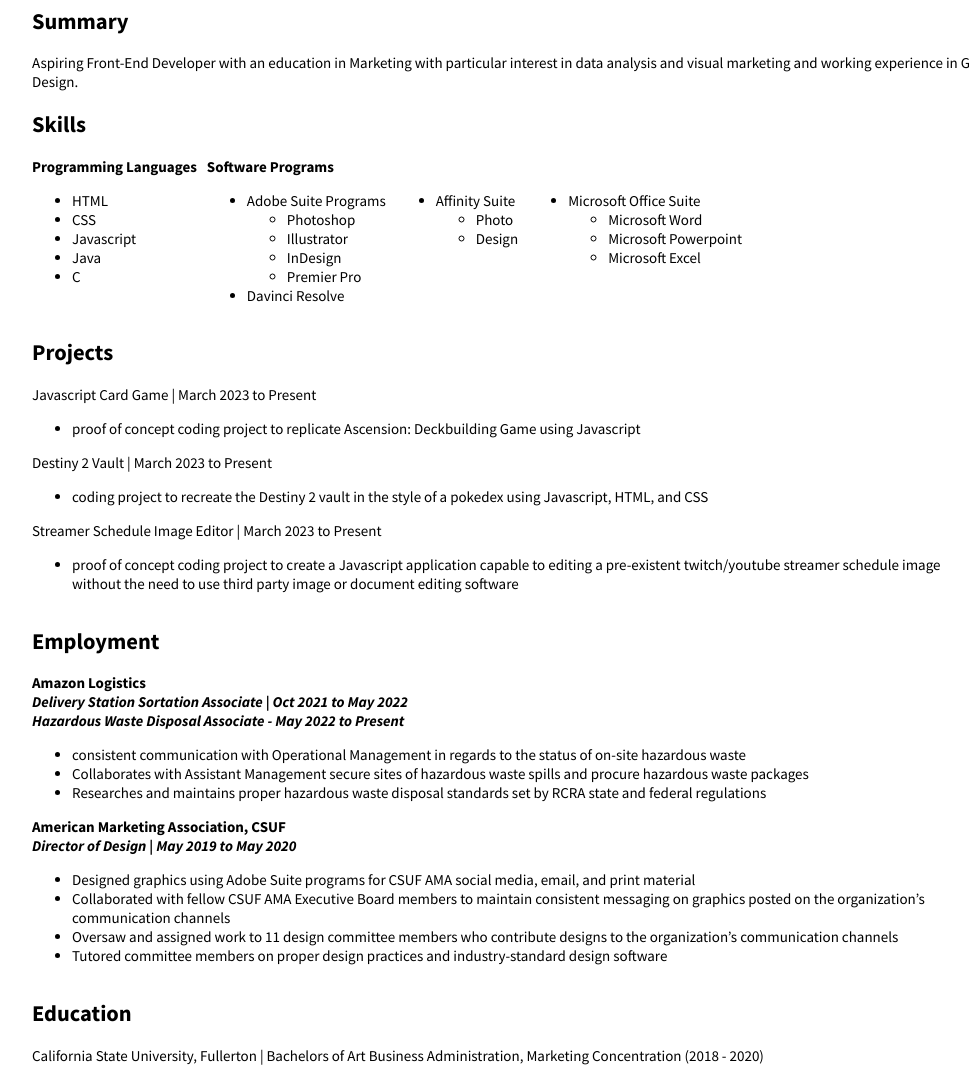
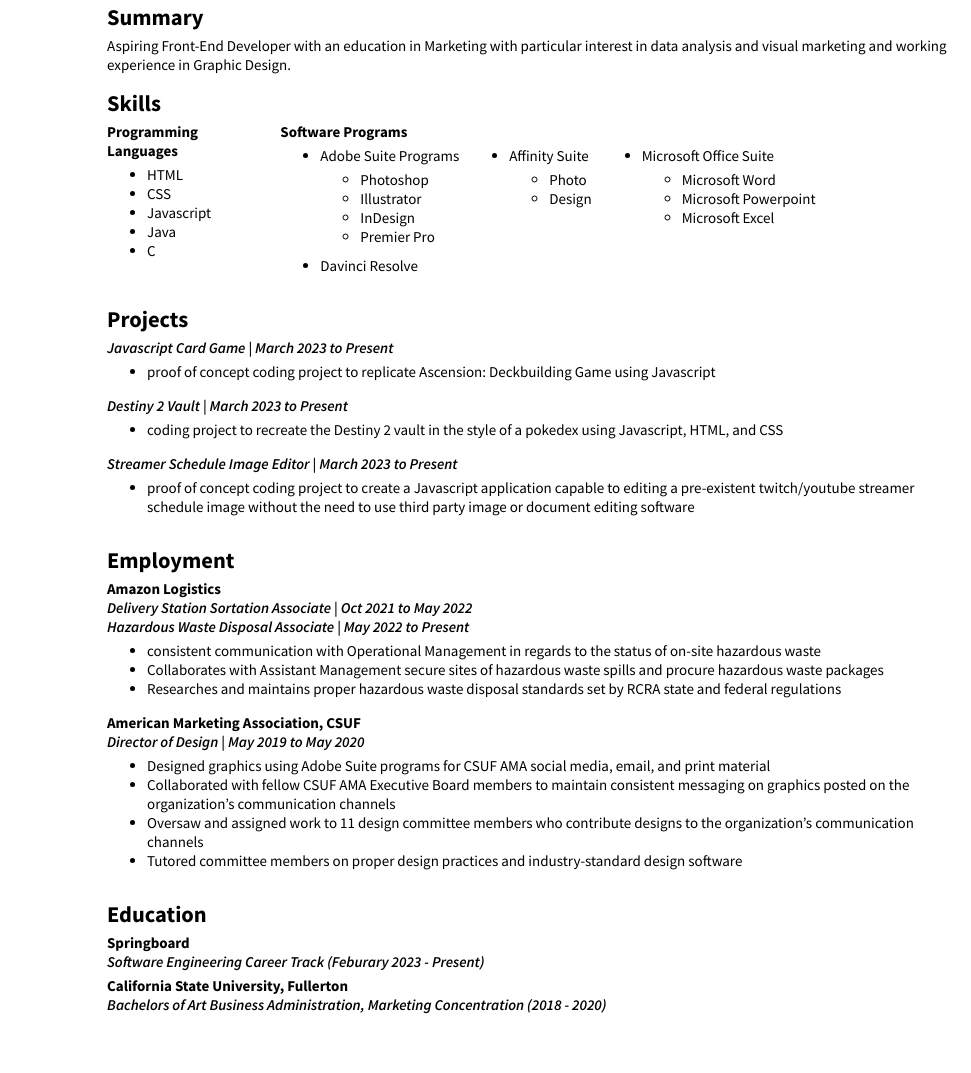
Before and after one commit to cmbagay/Resume, a plain HTML site: page index.html in a window 1280 px wide. Shown: the part 96-1169 px from the top of the page, without its empty margins (108-1079 px from the left). After the commit the page ends 1123 px from the top, so only its background shows below. Drawn offline with Linux system fonts and the light colour scheme.

Commit message:
final code retooling

```diff
--- a/app.css
+++ b/app.css
@@ -2,45 +2,46 @@ body{
     font-size: 15px;
     font-family: 'Source Sans Pro', sans-serif;
 }
-
 h1{
     font-size: 2em;
     margin: 0;
 }
-
 h2{
     font-size: 1.5em;
-    margin: 0, 15px, 0, 0;
+	margin-top: 15px;
+    margin-bottom: 5px;
 }
-
 h3{
     font-size: 1em;
     margin: 0;
 }
-
 h4{
     font-size: 1em;
+    font-weight: 600;
     font-style: italic;
     margin: 0;
 }
+ul{
+    margin-top: 5px;
+}
 
-ul{    max-width: 90%;  }
-
-.floating{
+#floating{
     position: relative;
     text-align: center;
 }
 
-#job{   font-style: italic;    }
+#job{
+    font-style: italic;
+}
 
-.content{
+#content{
 	display: flex;
 	flex-direction: column;
 	flex-wrap: nowrap;
 	justify-content: flex-start;
 
     min-width: 50vw;
-    max-width: 1000px;
+    max-width: 850px;
     margin: auto;
 }
 
@@ -55,7 +56,7 @@ ul{    max-width: 90%;  }
     margin: 0;
 }
 
-.uls{
+#uls{
 	display: flex;
 	flex-direction: row;
 	flex-wrap: nowrap;
@@ -63,7 +64,7 @@ ul{    max-width: 90%;  }
 	align-items: baseline;
 	align-content: stretch;
 
-    margin: auto;
+    margin: 0;
 }
 
 #Programming{
@@ -78,27 +79,27 @@ ul{    max-width: 90%;  }
 	align-items: stretch;
 }
 
-.uls{
-    display: flex;
-    flex-direction: row;
-    flex-wrap: wrap;
-    justify-content: flex-start;
-    align-items: stretch;
-    align-content: flex-start;
-
-    margin: 0;
-}
-
-.softgrams{
+#softgrams{
 	display: flex;
 	flex-direction: row;
 	flex-wrap: wrap;
 	justify-content: flex-start;
 	align-items: stretch;
 	align-content: flex-start;
+
+    column-gap: 50px;
+    row-gap: 10px;
 }
 
-.softgrams div{
-    padding: 5px, 0;
-    margin-right: 50px;
+.school{
+	font-size: 1em;
+	font-weight: 700;
 }
+
+.degree{
+	font-size: 1em;
+    font-weight: 600;
+    font-style: italic;
+
+	margin-bottom: 5px;
+}
--- a/index.html
+++ b/index.html
@@ -4,15 +4,17 @@
     <meta charset="UTF-8">
     <meta http-equiv="X-UA-Compatible" content="IE=edge">
     <meta name="viewport" content="width=device-width, initial-scale=1.0">
-    <title>Cheyenne Babagay</title>
+    <title>Cheyenne Babagay Resume</title>
 
     <link rel="stylesheet" href="app.css">
+
     <link rel="preconnect" href="https://fonts.googleapis.com">
     <link rel="preconnect" href="https://fonts.gstatic.com" crossorigin>
-    <link href="https://fonts.googleapis.com/css2?family=Source+Sans+Pro:ital,wght@0,300;0,400;0,700;1,400;1,700&display=swap" rel="stylesheet">
+    <link href="https://fonts.googleapis.com/css2?family=Source+Sans+Pro:ital,wght@0,300;0,400;0,700;1,400;1,600;1,700&display=swap" rel="stylesheet">
 </head>
 <body>
-    <div class="floating">
+
+    <div id="floating">
         <h1>Cheyenne Babagay</h1>
         <h3 id="job">Front-End Developer</h3>
         <section id="Contacts">
@@ -20,7 +22,7 @@
         </section>
     </div>
 
-    <div class="content">
+    <div id="content">
         <section id="Summary">
             <h2>Summary</h2>
                 <div>
@@ -30,7 +32,7 @@
 
         <section id="Skills">
             <h2>Skills</h2>
-            <div class="uls">
+            <div id="uls">
                 <section id="Programming">
                     <h3>Programming Languages</h3>
                         <ul>
@@ -43,7 +45,7 @@
                 </section>
                 <section id="Software">
                     <h3>Software Programs</h3>
-                        <ul class="softgrams">
+                        <ul id="softgrams">
                             <div id="adobe">
                                 <li>Adobe Suite Programs</li>
                                 <ul>
@@ -80,17 +82,18 @@
 
         <section id="Projects">
             <h2>Projects</h2>
-                <div id="cards">Javascript Card Game | March 2023 to Present
+                <div id="cards">
+                    <h4>Javascript Card Game | March 2023 to Present</h4>
                     <ul>
                         <li>proof of concept coding project to replicate Ascension: Deckbuilding Game using Javascript</li>
                     </ul>
                 </div>
-                <div id="vault"> Destiny 2 Vault | March 2023 to Present
+                <div id="vault"> <h4>Destiny 2 Vault | March 2023 to Present</h4>
                     <ul>
                         <li> coding project to recreate the Destiny 2 vault in the style of a pokedex using Javascript, HTML, and CSS </li>
                     </ul>
                 </div>
-                <div id="schedule"> Streamer Schedule Image Editor | March 2023 to Present
+                <div id="schedule"> <h4>Streamer Schedule Image Editor | March 2023 to Present</h4>
                     <ul>
                         <li> proof of concept coding project to create a Javascript application capable to editing a pre-existent twitch/youtube streamer schedule image without the need to use third party image or document editing software
                         </li>
@@ -103,7 +106,7 @@
                 <div>
                     <h3>Amazon Logistics </h3>
                     <h4>Delivery Station Sortation Associate | Oct 2021 to May 2022</h4>
-                    <h4>Hazardous Waste Disposal Associate - May 2022 to Present</h4>
+                    <h4>Hazardous Waste Disposal Associate | May 2022 to Present</h4>
                         <ul>
                             <li>
                                 consistent communication with Operational Management in regards to the status of on-site hazardous waste
@@ -143,9 +146,12 @@
 
         <section id="Education">
             <h2>Education</h2>
-                <div>
-                California State University, Fullerton |  Bachelors of Art Business Administration, Marketing Concentration (2018 - 2020)
-                </div>
+                <div class="school"> Springboard</div>
+                <div class="degree"> Software Engineering Career Track (Feburary 2023 - Present)</div>
+
+                <div class="school"> California State University, Fullerton</h3>
+                <div class="degree"> Bachelors of Art Business Administration, Marketing Concentration (2018 - 2020)</div>
+
         </section>
     </div>
 
```
